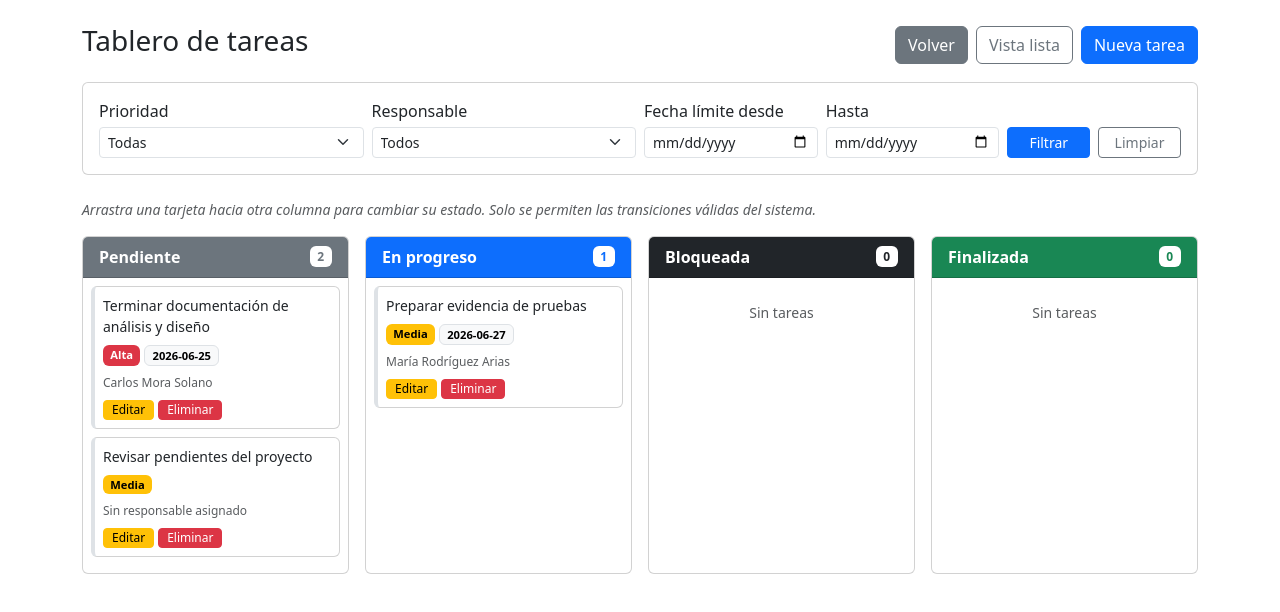
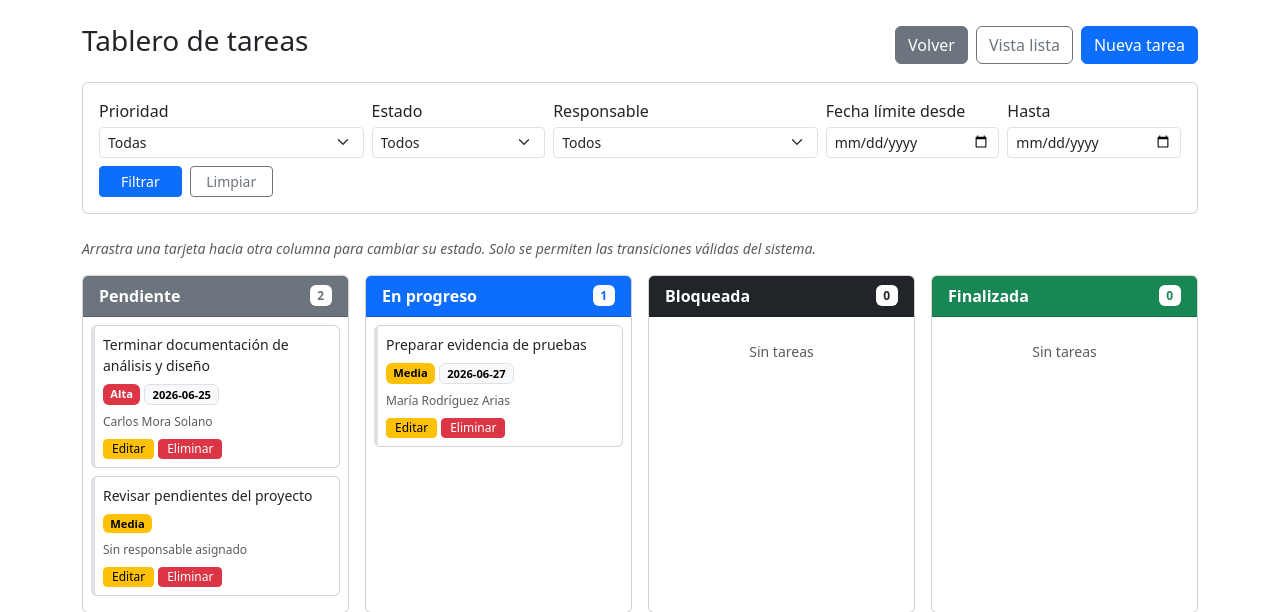
Before and after one commit to DencelRS04/control_tareas_php, a PHP site: page /tareas/tablero.php in a window 1280 px wide. Shown: the part 56-668 px from the top of the page. Run offline with PHP 8.4, Linux system fonts and the light colour scheme; data comes from the database, SQL or seed files in the repository.

Commit message:
Cambios finales
agregar filtro de estado en tablero y Alter en base de datos para este cambio

```diff
--- a/database/script_base_datos.sql
+++ b/database/script_base_datos.sql
@@ -198,6 +198,10 @@ DELIMITER ;
 -- Datos de prueba opcionales.
 -- Puede borrarlos si desea entregar la base vacía.
 -- ============================================================
+
+ALTER TABLE tarea ADD COLUMN activo TINYINT(1) NOT NULL DEFAULT 1;
+CREATE INDEX idx_tarea_activo ON tarea(activo);
+
 INSERT INTO responsable (nombre, apellidos, identificacion) VALUES
 ('Carlos', 'Mora Solano', '101110111'),
 ('María', 'Rodríguez Arias', '202220222');
--- a/tareas/tablero.php
+++ b/tareas/tablero.php
@@ -15,6 +15,7 @@ $filtroPrioridad   = $_GET['prioridad']       ?? '';
 $filtroResponsable = (int)($_GET['responsable'] ?? 0);
 $filtroFechaDesde  = $_GET['fecha_desde']     ?? '';
 $filtroFechaHasta  = $_GET['fecha_hasta']     ?? '';
+$filtroActivo      = $_GET['activo']          ?? '';   // '' = Todos, '1' = Activo, '0' = Inactivo
 
 // ── Construir consulta con filtros opcionales ───────────────────────────────
 $condiciones = ['1=1'];
@@ -38,6 +39,11 @@ if ($filtroFechaDesde !== '') {
 if ($filtroFechaHasta !== '') {
     $condiciones[] = '(fecha_limite IS NOT NULL AND fecha_limite <= :fecha_hasta)';
     $params[':fecha_hasta'] = $filtroFechaHasta;
+}
+
+if ($filtroActivo !== '') {
+    $condiciones[] = 'activo = :activo';
+    $params[':activo'] = (int)$filtroActivo;
 }
 
 $where = implode(' AND ', $condiciones);
@@ -120,6 +126,15 @@ require_once __DIR__ . '/../includes/header.php';
                     <?php foreach (['Baja', 'Media', 'Alta'] as $p): ?>
                         <option value="<?= $p ?>" <?= $filtroPrioridad === $p ? 'selected' : '' ?>><?= $p ?></option>
                     <?php endforeach; ?>
+                </select>
+            </div>
+
+            <div class="col-sm-6 col-md-2">
+                <label class="form-label mb-1" for="f_activo">Estado</label>
+                <select class="form-select form-select-sm" id="f_activo" name="activo">
+                    <option value="">Todos</option>
+                    <option value="1" <?= $filtroActivo === '1' ? 'selected' : '' ?>>Activo</option>
+                    <option value="0" <?= $filtroActivo === '0' ? 'selected' : '' ?>>Inactivo</option>
                 </select>
             </div>
 
```
